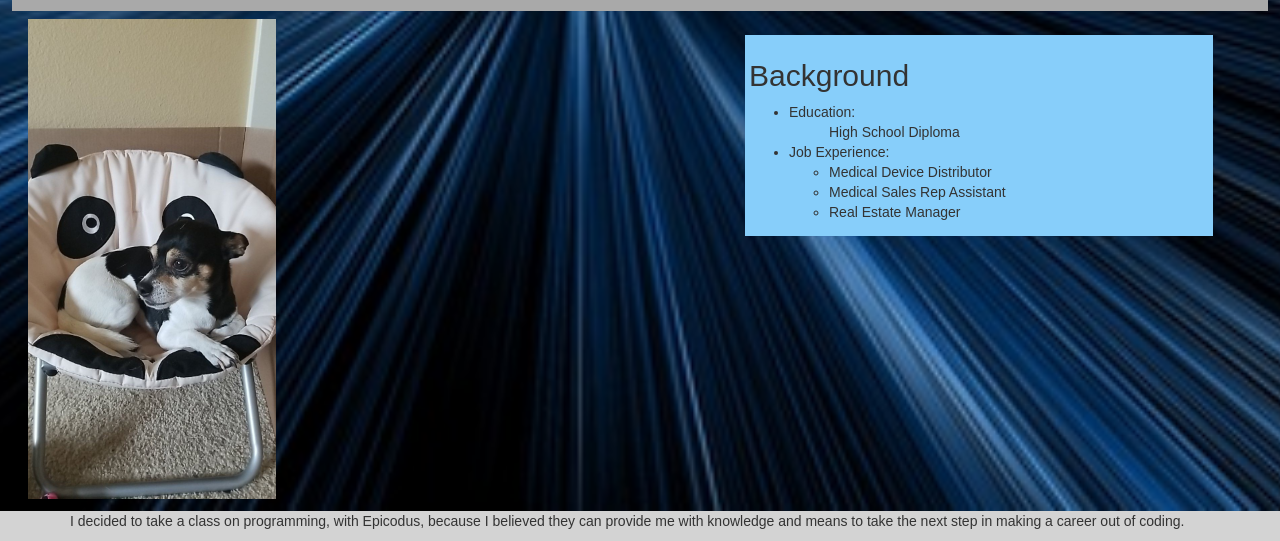
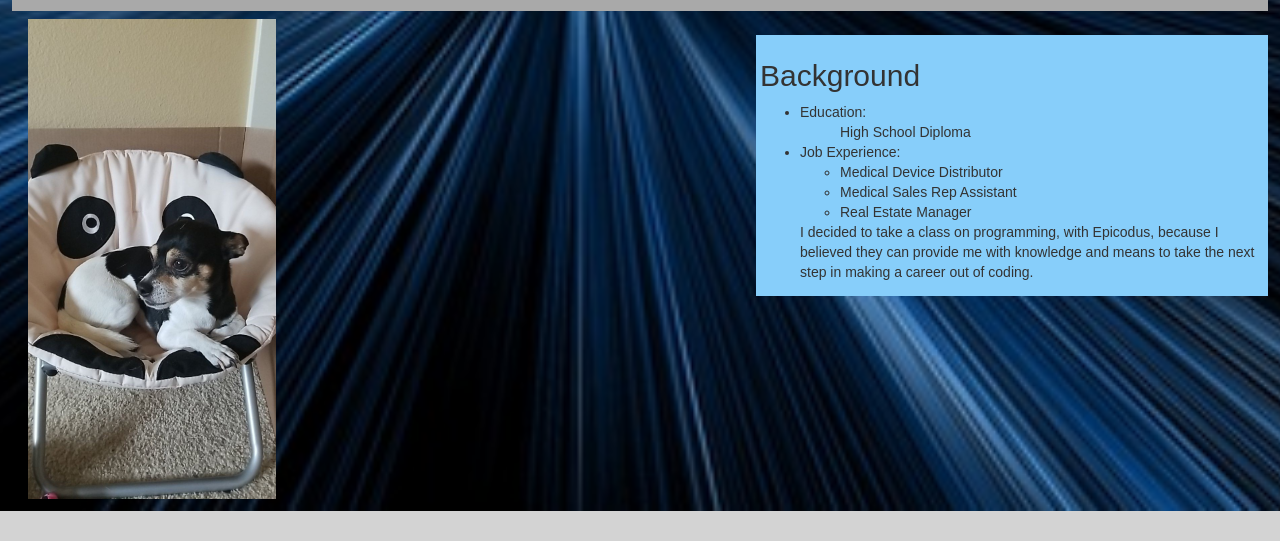
Before and after one commit to JEGIII/portfolio-landing-project, a plain HTML site: page index.html in a window 1280 px wide. Shown: the part 798-1339 px from the top of the page. After the commit the page ends 1309 px from the top, so only its background shows below. Drawn offline with Linux system fonts and the light colour scheme; files whose address does not match are found by name.

```diff
--- a/index.html
+++ b/index.html
@@ -36,8 +36,6 @@
     <p>I'm 20 years old and am currently enrolled in Epicodus' <span class="course">"Intro to Programming"</span> course. After graduating high school in 2017, I decided to postpone further education. In the meantime, I became more involved in my family's car dealership business as well as a medical assistant and real estate manager. On my free time, I love to read, play video games with friends, and spend time with my <span class="dog-type">Chihuahua Rat Terrier mix</span>, Oreo.</p>
     <img src="img/oreo.jpeg"; height=480; width=247.6;>
     </div>
-    <div class="container">
-      <div class="row">
     <div class="background">
     <h2>Background</h2>
     <ul>
@@ -49,8 +47,6 @@
         <li>Medical Sales Rep Assistant</li>
         <li>Real Estate Manager</li>
       </ul>
-      </div>
-      </div>
       <p>I decided to take a class on programming, with Epicodus, because I believed they can provide me with knowledge and means to take the next step in making a career out of coding.</p>
     </ul>
     </div>
```
Also changed, not shown: 1 other file.
